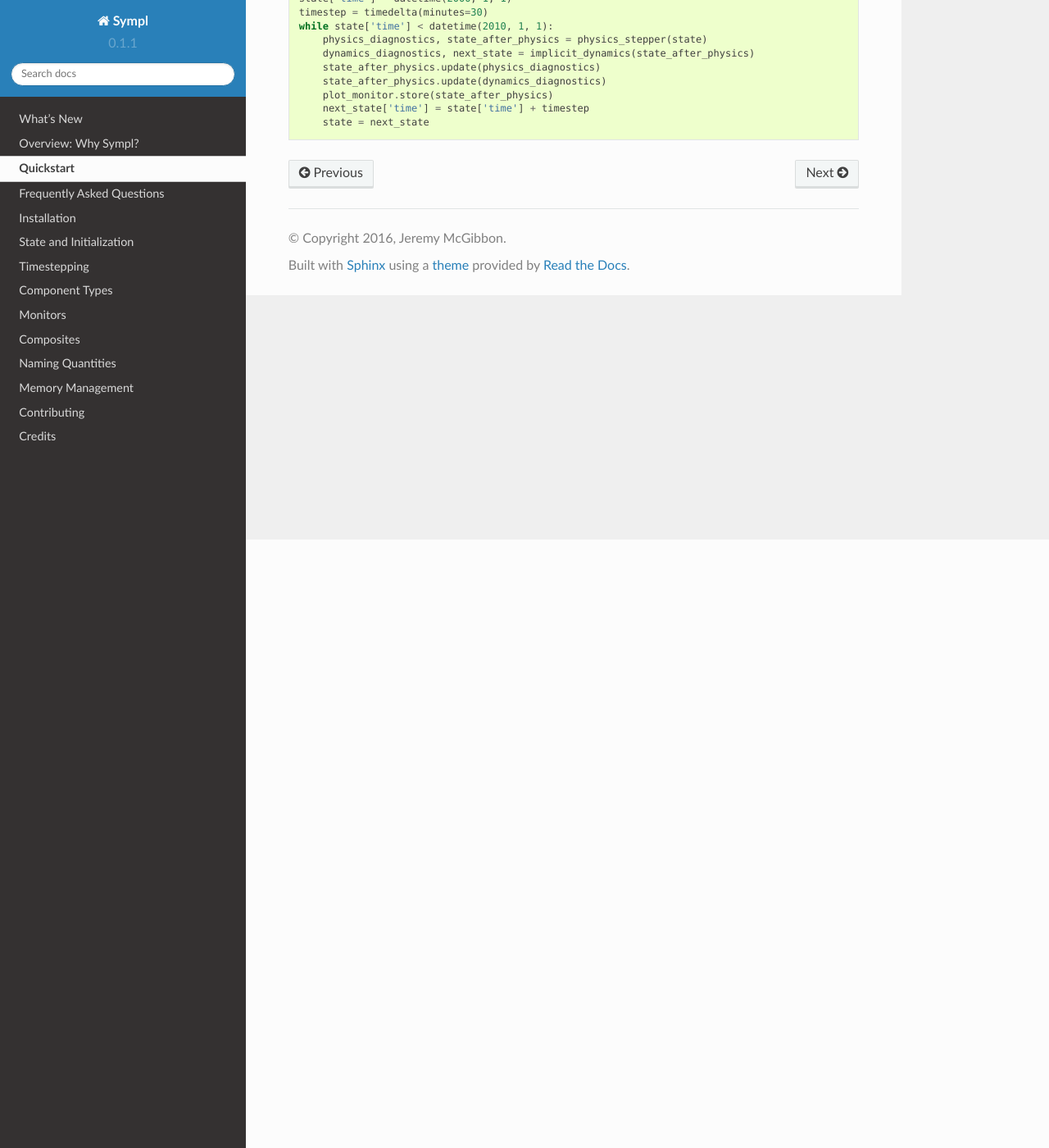
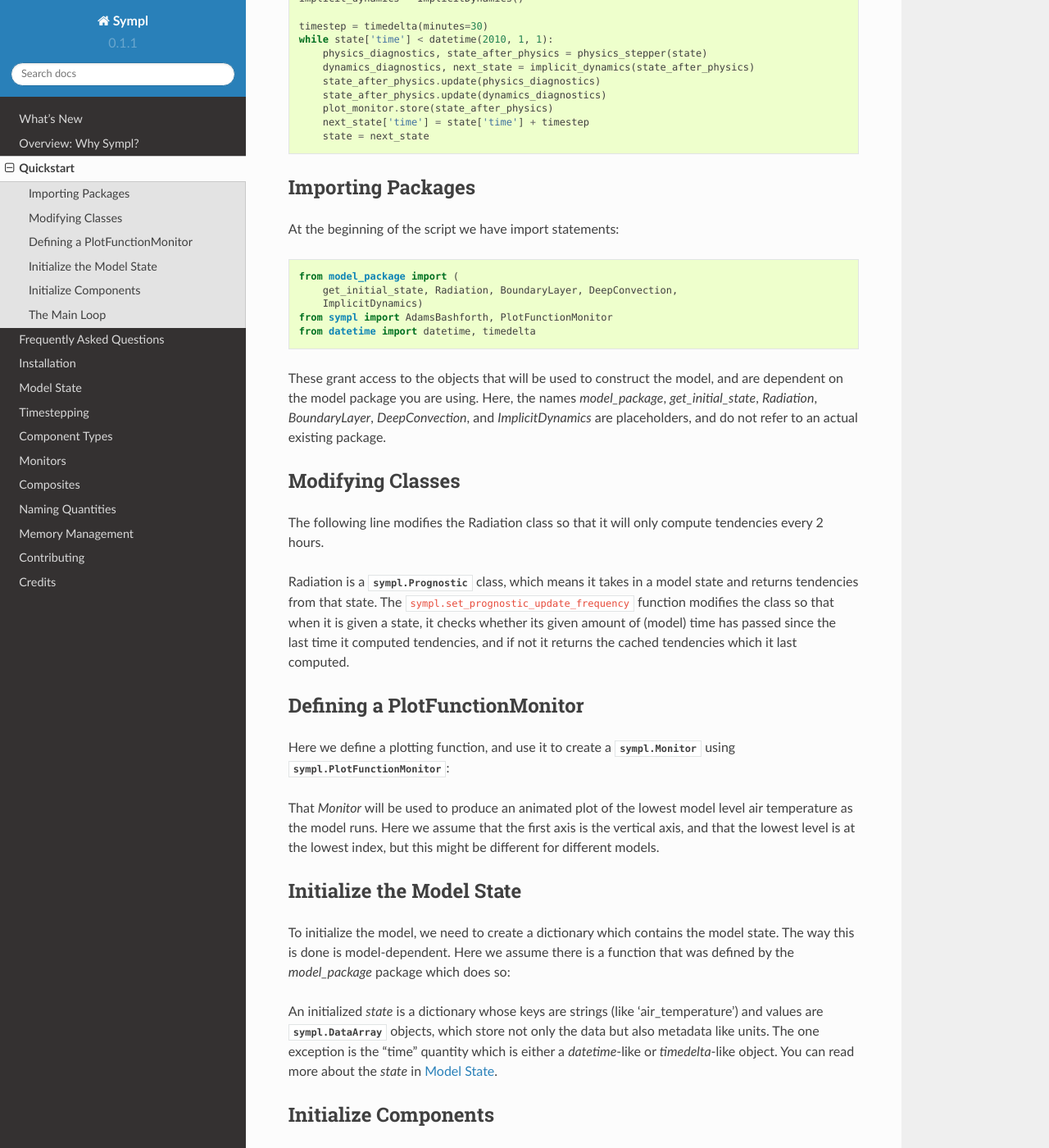
Before and after one commit to mcgibbon/sympl, a Sphinx documentation site: the page built from docs/quickstart.rst, in a window 1280 px wide and 1400 px high, scrolled down 742 px. Shown: the whole window at 82% size. Built offline with Sphinx 7.4.7 and the Read the Docs theme 2.0.0, drawn with Linux system fonts in a browser that asks for light colours; cross-references to code outside the pages are shown as plain code; some of the changed text lies outside the part shown.

Commit message:
More work on quickstart, renamed initialization

```diff
--- a/docs/index.rst
+++ b/docs/index.rst
@@ -18,7 +18,7 @@ Documentation
    quickstart
    faq
    installation
-   initialization
+   state
    timestepping
    computation
    monitors
--- a/docs/quickstart.rst
+++ b/docs/quickstart.rst
@@ -30,6 +30,8 @@ will be looking at:
     plot_monitor = PlotFunctionMonitor(my_plot_function)
 
     state = get_initial_state(nx=256, ny=128, nz=64)
+    state['time'] = datetime(2000, 1, 1)
+
     physics_stepper = AdamsBashforth(
         Radiation(),
         BoundaryLayer(),
@@ -37,7 +39,6 @@ will be looking at:
     )
     implicit_dynamics = ImplicitDynamics()
 
-    state['time'] = datetime(2000, 1, 1)
     timestep = timedelta(minutes=30)
     while state['time'] < datetime(2010, 1, 1):
         physics_diagnostics, state_after_physics = physics_stepper(state)
@@ -47,3 +48,128 @@ will be looking at:
         plot_monitor.store(state_after_physics)
         next_state['time'] = state['time'] + timestep
         state = next_state
+
+Importing Packages
+------------------
+
+At the beginning of the script we have import statements:
+
+.. code-block:: python
+
+    from model_package import (
+        get_initial_state, Radiation, BoundaryLayer, DeepConvection,
+        ImplicitDynamics)
+    from sympl import AdamsBashforth, PlotFunctionMonitor
+    from datetime import datetime, timedelta
+
+These grant access to the objects that will be used to construct the model,
+and are dependent on the model package you are using. Here, the names
+`model_package`, `get_initial_state`, `Radiation`, `BoundaryLayer`,
+`DeepConvection`, and `ImplicitDynamics` are placeholders, and do not refer to
+an actual existing package.
+
+Modifying Classes
+-----------------
+
+The following line modifies the Radiation class so that it will only compute
+tendencies every 2 hours.
+
+.. code-block::python
+
+    set_prognostic_update_frequency(Radiation, timedelta(hours=2))
+
+Radiation is a :py:class:`sympl.Prognostic` class, which means it takes in a
+model state and returns tendencies from that state. The
+:py:function:`sympl.set_prognostic_update_frequency` function modifies the
+class so that when it is given a state, it checks whether its given amount of
+(model) time has passed since the last time it computed tendencies, and if
+not it returns the cached tendencies which it last computed.
+
+Defining a PlotFunctionMonitor
+------------------------------
+
+Here we define a plotting function, and use it to create a
+:py:class:`sympl.Monitor` using :py:class:`sympl.PlotFunctionMonitor`:
+
+.. code-block::python
+
+    def my_plot_function(fig, state):
+        ax = fig.add_subplot(1, 1, 1)
+        ax.set_xlabel('longitude')
+        ax.set_ylabel('latitude')
+        ax.set_title('Lowest model level air temperature (K)')
+        im = ax.pcolormesh(
+            state['air_temperature'].to_units('degK').values[0, :, :],
+            vmin=260.
+            vmax=310.)
+        cbar = fig.colorbar(im)
+
+    plot_monitor = PlotFunctionMonitor(my_plot_function)
+
+That `Monitor` will be used to produce an animated plot of the lowest model
+level air temperature as the model runs. Here we assume that the first axis
+is the vertical axis, and that the lowest level is at the lowest index, but
+this might be different for different models.
+
+Initialize the Model State
+--------------------------
+
+To initialize the model, we need to create a dictionary which contains the
+model state. The way this is done is model-dependent. Here we assume there is
+a function that was defined by the `model_package` package which does so:
+
+.. code-block::python
+
+    state = get_initial_state(nx=256, ny=128, nz=64)
+    state['time'] = datetime(2000, 1, 1)
+
+An initialized `state` is a dictionary whose keys are strings (like
+'air_temperature') and values are :py:class:`sympl.DataArray` objects, which
+store not only the data but also metadata like units. The one exception
+is the "time" quantity which is either a `datetime`-like or `timedelta`-like
+object. You can read more about the `state` in :ref:`Model State`.
+
+Initialize Components
+---------------------
+
+Now we need the objects that will process the state to move it forward in time.
+Those are the "components":
+
+.. code-block::python
+
+    physics_stepper = AdamsBashforth(
+        Radiation(),
+        BoundaryLayer(),
+        DeepConvection(),
+    )
+    implicit_dynamics = ImplicitDynamics()
+
+:py:class:`sympl.AdamsBashforth` is a :py:class:`sympl.TimeStepper`, which is
+created with a set of :py:class:`sympl.Prognostic` components. The `Prognostic`
+components we have here are `Radiation`, `BoundaryLayer`, and
+`DeepConvection`. Each of these carries information about what it takes
+as inputs and provides as outputs, and can be called with a model state
+to return tendencies for a set of quantities. The `TimeStepper` uses
+this information to step the model state forward in time.
+
+The `ImplicitDynamics` class is a :py:class:`sympl.Implicit` object, which
+steps the model state forward in time in the same way that a `TimeStepper`
+would, but doesn't use `Prognostic` objects in doing so.
+
+The Main Loop
+-------------
+
+With everything initialized, we have the part of the code where the real
+computation is done -- the main loop:
+
+.. code-block::python
+
+    timestep = timedelta(minutes=30)
+    while state['time'] < datetime(2010, 1, 1):
+        physics_diagnostics, state_after_physics = physics_stepper(state)
+        dynamics_diagnostics, next_state = implicit_dynamics(state_after_physics)
+        state_after_physics.update(physics_diagnostics)
+        state_after_physics.update(dynamics_diagnostics)
+        plot_monitor.store(state_after_physics)
+        next_state['time'] = state['time'] + timestep
+        state = next_state
--- a/docs/initialization.rst
+++ b/docs/state.rst
@@ -1,6 +1,6 @@
-========================
-State and Initialization
-========================
+===========
+Model State
+===========
 
 In a Sympl model, physical quantities are stored in a state dictionary. This is
 a Python **dict** with keys that are strings, indicating the quantity name, and
```
Also changed, not shown: other parts of docs/quickstart.rst (+1 -1 lines).
